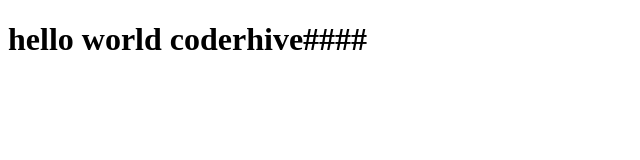
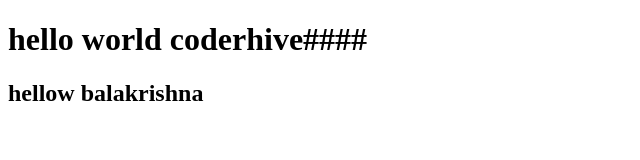
Before and after one commit to balakrishna112/beyond, a plain HTML site: page index.html in a window 1280 px wide. Shown: the whole page, without its empty margins (0-640 px from the left). Drawn offline with Linux system fonts and the light colour scheme.

Commit message:
<h2>index.html

```diff
--- a/index.html
+++ b/index.html
@@ -5,6 +5,7 @@
     </head>
     <body>
        <h1> hello world coderhive####<h1></h1>
+           <h2>hellow balakrishna<h2>
 
     </body>
 
```
